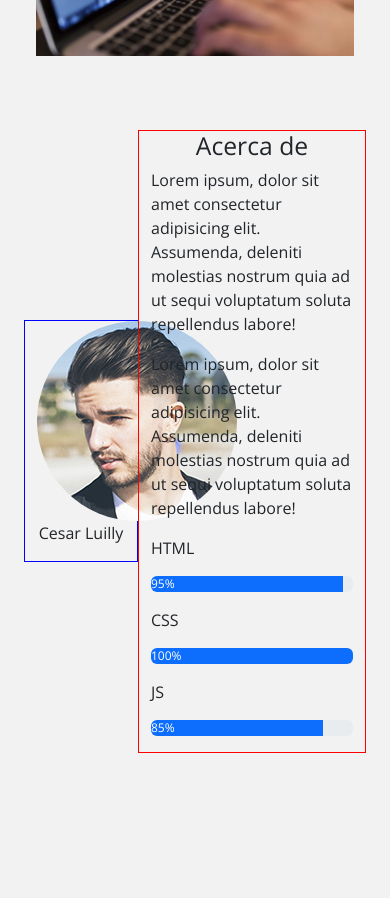
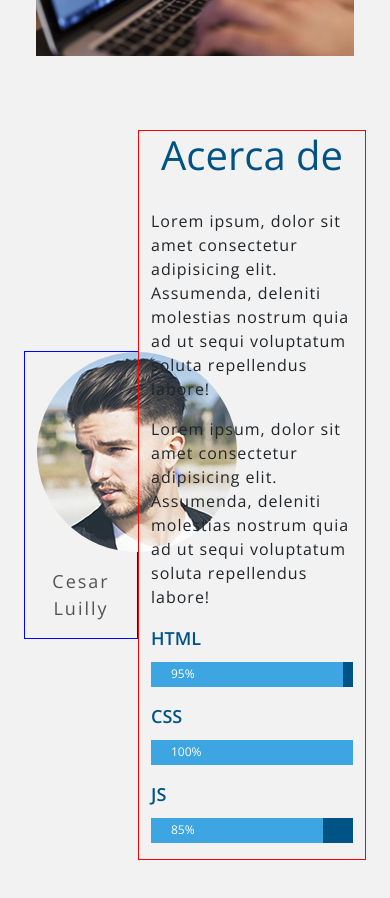
Before and after one commit to cesarluilly/UDY-Bootstrap5-02Portafolio, an Angular app: page / in a window 390 px wide. Shown: the part 1080-1978 px from the top of the page. Before the commit the page ends 1881 px from the top, so only its background shows below. Built offline with nearby package versions, Linux system fonts and the light colour scheme.

Commit message:
partial video 70 agregando estilos sin ser responsive

```diff
--- a/src/app/app.component.css
+++ b/src/app/app.component.css
@@ -53,6 +53,45 @@ header .menu .c3:hover { background: #002d44;}
 /* Ventana Modal */
 .modal-dialog {
     max-width: 1000px;
+}
+
+/* Acerca de */
+.acerca-de .foto .nombre {
+    color: #545454;
+    font-weight: 300;
+    font-size: 18px;
+    letter-spacing: 2px;
+}
+
+.acerca-de .info .titulo {
+    color: #005285;
+    font-family: 'Open Sans', sans-serif;
+    font-weight: 300;
+    font-size: 40px;
+    margin-bottom: 30px;
+}
+
+.acerca-de .info .resumen {
+    letter-spacing: 1px;
+}
+
+.acerca-de .info .label {
+    font-size: 18px;
+    font-weight: 600;
+    color: #005385;
+    margin-bottom: 10px;
+}
+
+.acerca-de .info .progress {
+    background: #005385;
+    border-radius: 0;
+    height: 25px;
+}
+
+.acerca-de .info .progress .progress-bar {
+    background: #3da5e2;
+    line-height: 250px;
+    padding-left: 20px;
 }
 
 /* MEDIAQUERIES */
--- a/src/app/app.component.html
+++ b/src/app/app.component.html
@@ -177,7 +177,7 @@
     <!-- Acerca de -->
     <div class="row acerca-de align-items-center px-4 mb-5">
       <div class="col-4 foto text-center borderBlue">
-        <img src="./../assets/img/foto.jpg" class="rounded-circle" alt="">
+        <img src="./../assets/img/foto.jpg" class="rounded-circle mb-3" alt="">
         <p class="nombre">Cesar Luilly</p>
       </div>
       <div class="col-8 info borderRed">
```
